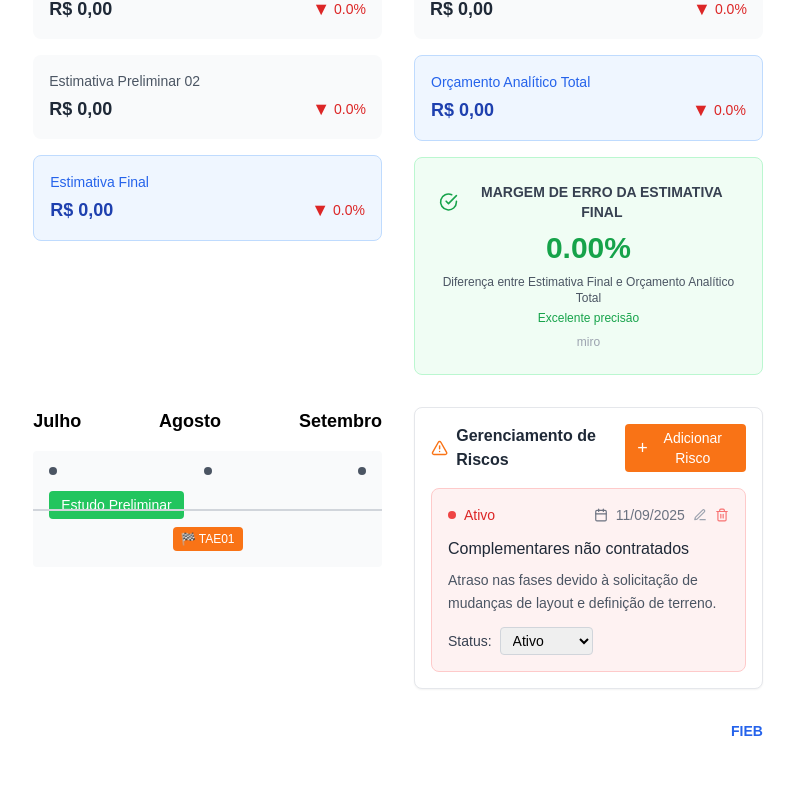
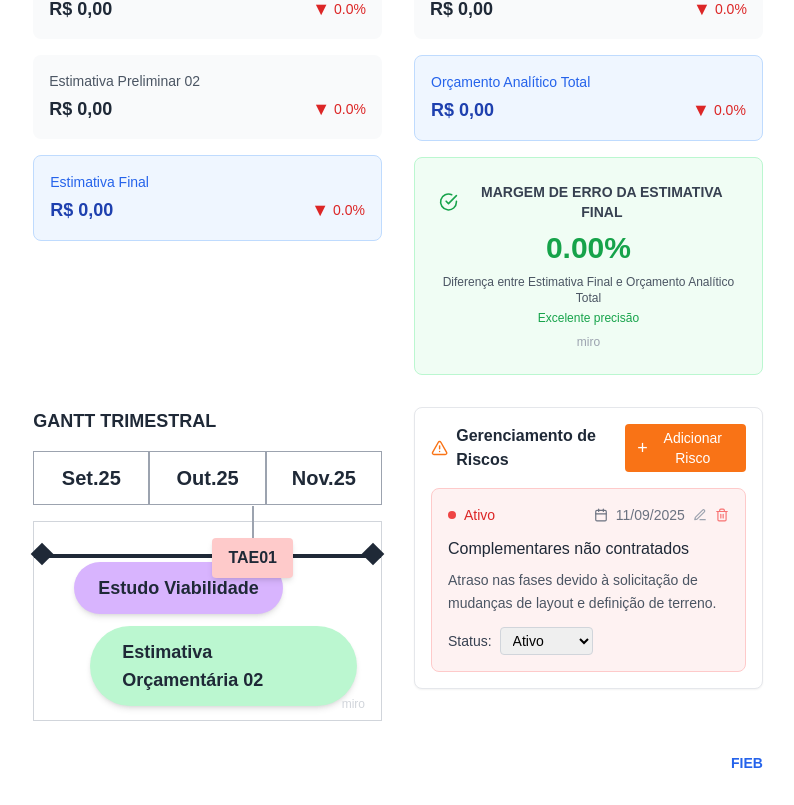
Before and after one commit to sachagramacho-maker/vis-ogerencial, a React (Vite) app: page / in a window 1280 px wide. Shown: the part 1202-2007 px from the top of the page, without its empty margins (242-1036 px from the left). Before the commit the page ends 1975 px from the top, so only its background shows below. Built offline with nearby package versions, Linux system fonts and the light colour scheme.

Commit message:
Atualizar cronograma para GANTT TRIMESTRAL conforme imagem

```diff
--- a/src/App.tsx
+++ b/src/App.tsx
@@ -341,30 +341,59 @@ function App() {
       <div className="grid grid-cols-2 gap-8 mb-8">
         {/* Cronograma */}
         <div>
-          <div className="flex justify-between items-center mb-4">
-            <span className="font-bold text-lg">Julho</span>
-            <span className="font-bold text-lg">Agosto</span>
-            <span className="font-bold text-lg">Setembro</span>
+          <h3 className="text-lg font-bold text-gray-800 mb-4">GANTT TRIMESTRAL</h3>
+
+          {/* Cabeçalho dos meses */}
+          <div className="grid grid-cols-3 gap-0 mb-4">
+            <div className="border border-gray-400 p-3 text-center bg-white">
+              <span className="font-bold text-xl text-gray-800">Set.25</span>
+            </div>
+            <div className="border border-gray-400 p-3 text-center bg-white">
+              <span className="font-bold text-xl text-gray-800">Out.25</span>
+            </div>
+            <div className="border border-gray-400 p-3 text-center bg-white">
+              <span className="font-bold text-xl text-gray-800">Nov.25</span>
+            </div>
           </div>
 
-          <div className="relative bg-gray-50 p-4 rounded">
-            <div className="absolute left-0 right-0 top-1/2 h-0.5 bg-gray-300"></div>
-            <div className="relative flex justify-between items-center">
-              <div className="w-2 h-2 rounded-full bg-gray-600"></div>
-              <div className="w-2 h-2 rounded-full bg-gray-600"></div>
-              <div className="w-2 h-2 rounded-full bg-gray-600"></div>
-            </div>
+          {/* Área do cronograma */}
+          <div className="relative bg-white p-6 border border-gray-300 min-h-[200px]">
+            {/* Linha do tempo principal */}
+            <div className="absolute left-0 right-0 top-8 h-1 bg-gray-800"></div>
 
-            <div className="mt-4">
-              <div className="bg-green-500 text-white px-3 py-1 rounded text-sm inline-block">
-                Estudo Preliminar
+            {/* Losangos nas extremidades */}
+            <div className="absolute left-0 top-6 w-4 h-4 bg-gray-800 transform rotate-45"></div>
+            <div className="absolute right-0 top-6 w-4 h-4 bg-gray-800 transform rotate-45"></div>
+
+            {/* Atividades */}
+            <div className="relative pt-12">
+              {/* Estudo Viabilidade */}
+              <div className="absolute left-4 top-4">
+                <div className="bg-purple-300 px-6 py-3 rounded-full shadow-md">
+                  <span className="font-bold text-gray-800 text-lg">Estudo Viabilidade</span>
+                </div>
+              </div>
+
+              {/* Estimativa Orçamentária 02 */}
+              <div className="absolute left-8 top-20">
+                <div className="bg-green-200 px-8 py-3 rounded-full shadow-md">
+                  <span className="font-bold text-gray-800 text-lg">Estimativa Orçamentária 02</span>
+                </div>
+              </div>
+
+              {/* TAE01 Marco */}
+              <div className="absolute right-16 bottom-4">
+                <div className="bg-red-200 px-4 py-2 rounded shadow-md">
+                  <span className="font-bold text-gray-800">TAE01</span>
+                </div>
+                {/* Linha vertical do marco */}
+                <div className="absolute left-1/2 top-0 w-0.5 h-8 bg-gray-400 transform -translate-x-1/2 -translate-y-8"></div>
               </div>
             </div>
 
-            <div className="mt-2 flex justify-center">
-              <div className="bg-orange-500 text-white px-2 py-1 rounded text-xs">
-                🏁 TAE01
-              </div>
+            {/* Marca d'água miro */}
+            <div className="absolute bottom-2 right-4 text-gray-300 text-xs">
+              miro
             </div>
           </div>
         </div>
```
